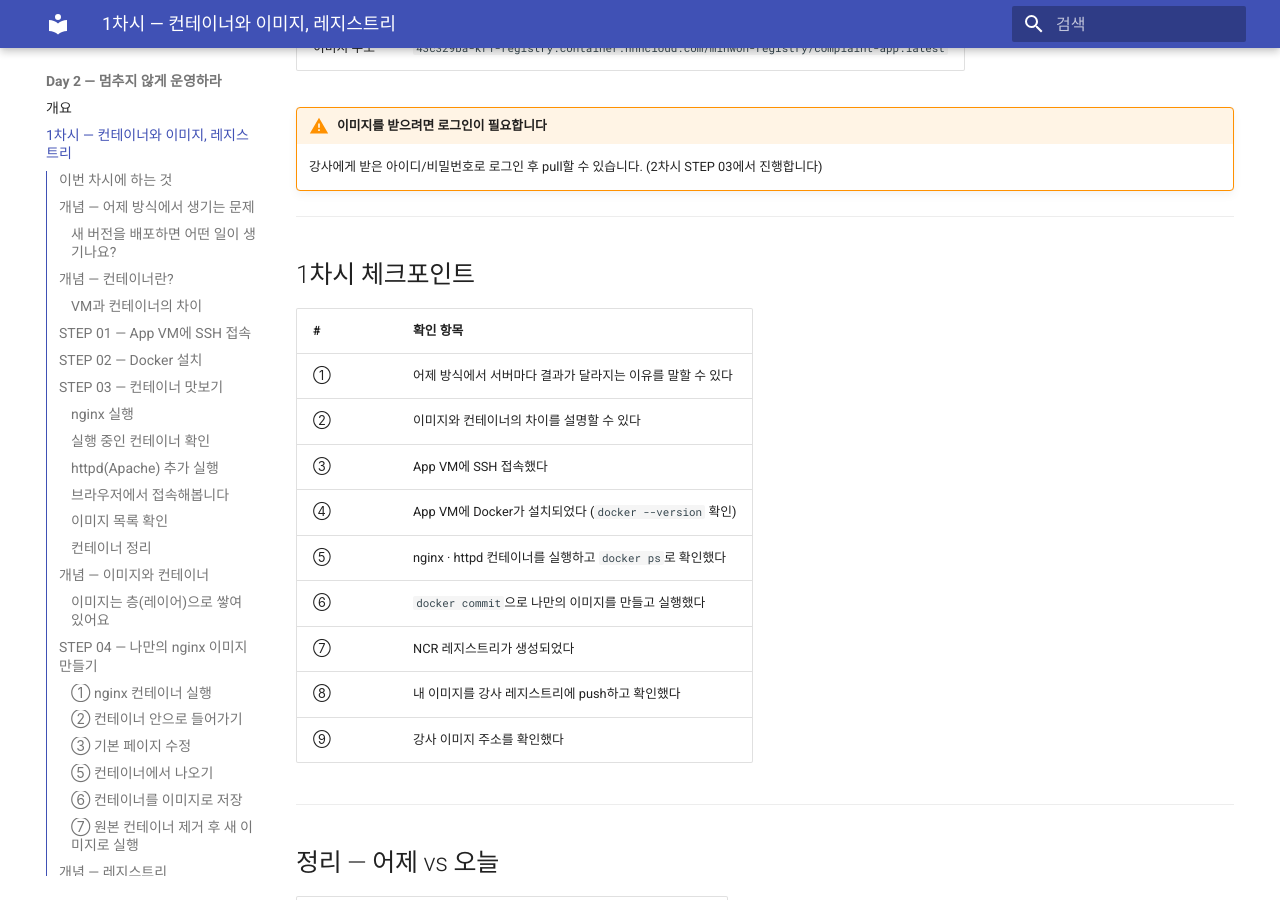
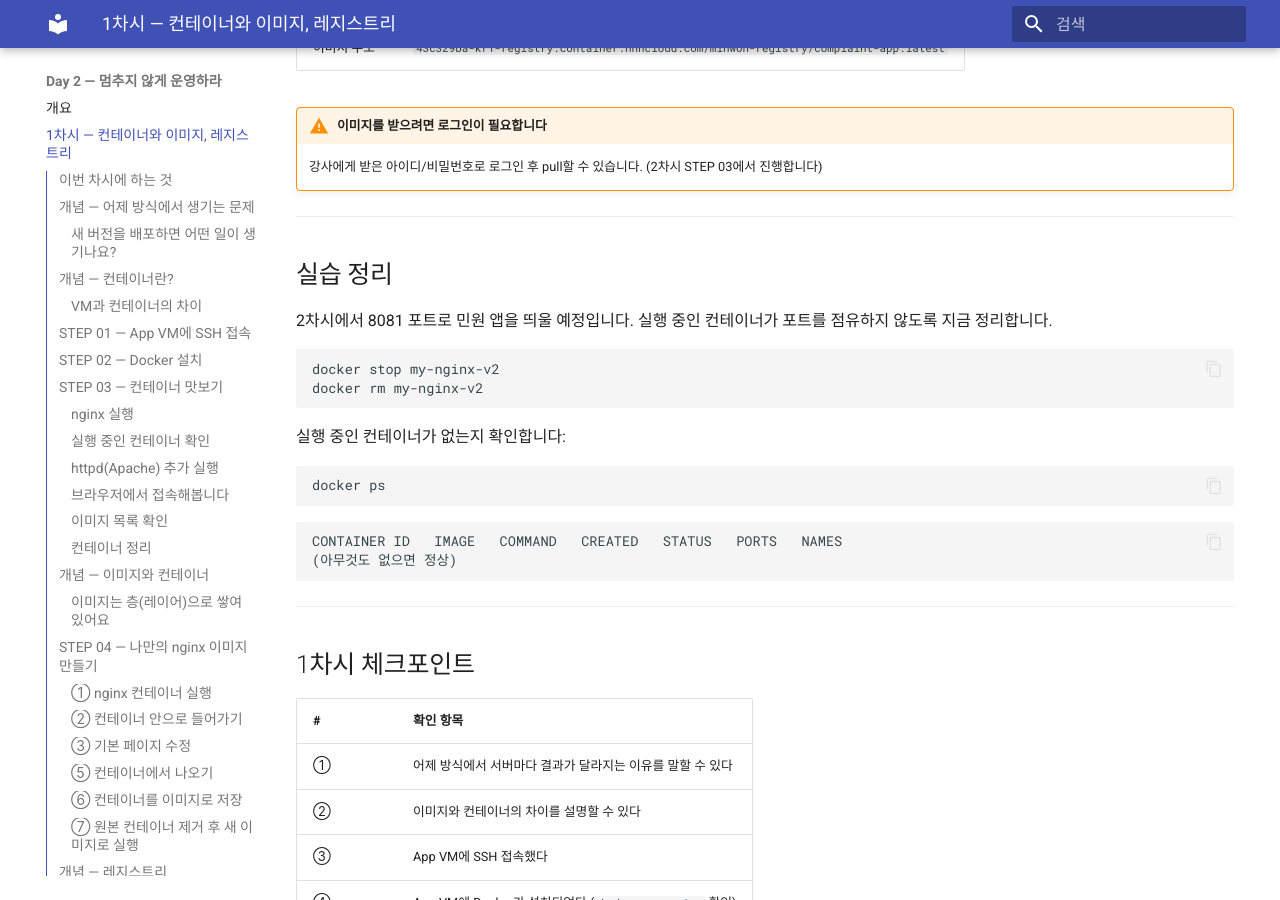
Before and after one commit to skilleat-labs/cloud-native-minwon-lab, an MkDocs documentation site: the page built from docs/day2/session1.md, in a window 1280 px wide and 900 px high, scrolled down 17032 px. Built offline with MkDocs 1.6.1 and Material for MkDocs 9.7.7, drawn with Linux system fonts in a browser that asks for light colours.

Commit message:
day2/session1: 마지막에 my-nginx-v2 컨테이너 정리 단계 추가

````diff
--- a/docs/day2/session1.md
+++ b/docs/day2/session1.md
@@ -704,6 +704,29 @@ v1: digest: sha256:xxxx size: xxxx
 
 ---
 
+## 실습 정리
+
+2차시에서 8081 포트로 민원 앱을 띄울 예정입니다.
+실행 중인 컨테이너가 포트를 점유하지 않도록 지금 정리합니다.
+
+```bash
+docker stop my-nginx-v2
+docker rm my-nginx-v2
+```
+
+실행 중인 컨테이너가 없는지 확인합니다:
+
+```bash
+docker ps
+```
+
+```
+CONTAINER ID   IMAGE   COMMAND   CREATED   STATUS   PORTS   NAMES
+(아무것도 없으면 정상)
+```
+
+---
+
 ## 1차시 체크포인트
 
 | # | 확인 항목 |
````
